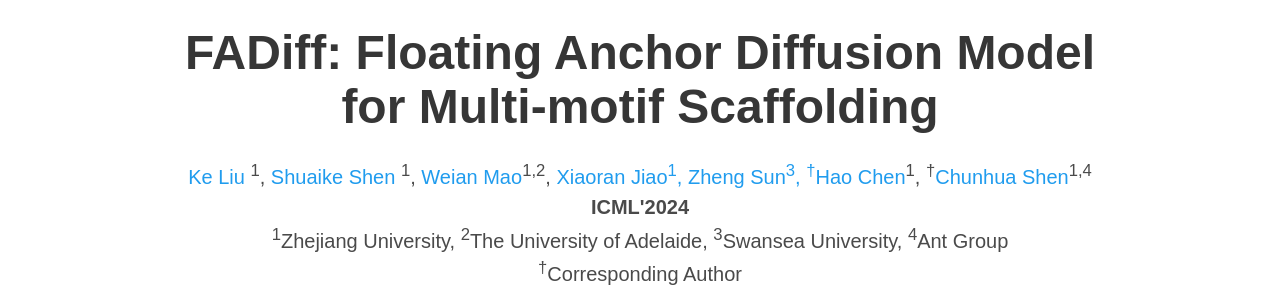
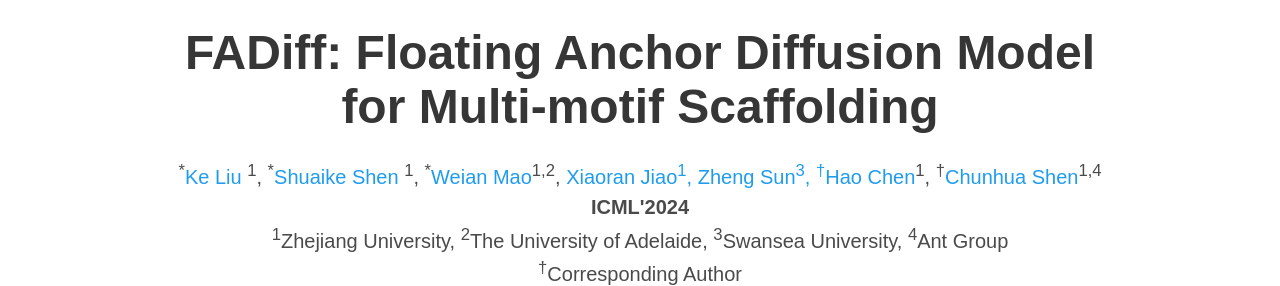
Before and after one commit to BioAI-Nexus/BioAI-Nexus.github.io, a plain HTML site: page projects/FADiff/index.html in a window 1280 px wide. Shown: the part 74-360 px from the top of the page. Drawn offline with nearby package versions, Linux system fonts and the light colour scheme; some icons are missing; a web font is replaced by a local one.

Commit message:
[chore]..

```diff
--- a/projects/FADiff/index.html
+++ b/projects/FADiff/index.html
@@ -101,13 +101,14 @@
                 Diffusion Model for Multi-motif Scaffolding</h1>
               <div class="is-size-5 publication-authors">
                 <span class="author-block">
-                  <a href="https://zjukeliu.github.io/">Ke Liu
+                  <sup>*</sup><a href="https://zjukeliu.github.io/">Ke Liu
                   </a><sup>1</sup>,</span>
                 <span class="author-block">
-                  <a href="https://eurekashen.github.io">Shuaike Shen
+                  <sup>*</sup><a href="https://eurekashen.github.io">Shuaike
+                    Shen
                   </a><sup>1</sup>,</span>
                 <span class="author-block">
-                  <a href="https://weianmao.github.io/">Weian
+                  <sup>*</sup><a href="https://weianmao.github.io/">Weian
                     Mao</a><sup>1,2</sup>,
                 </span>
                 <span class="author-block">
```
